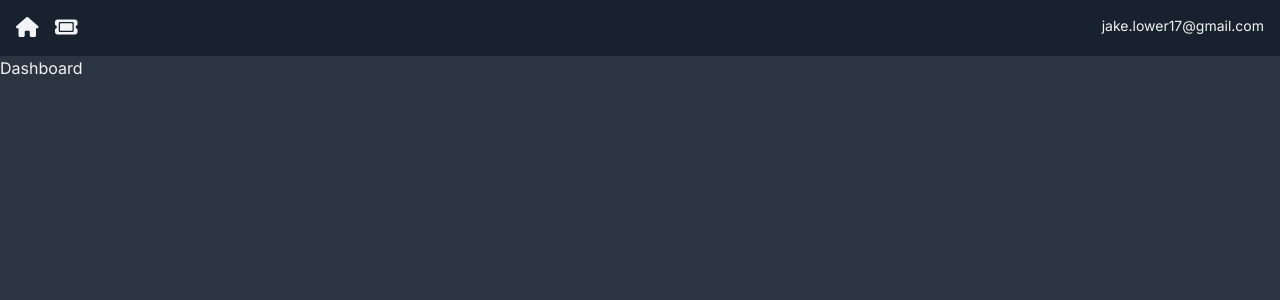
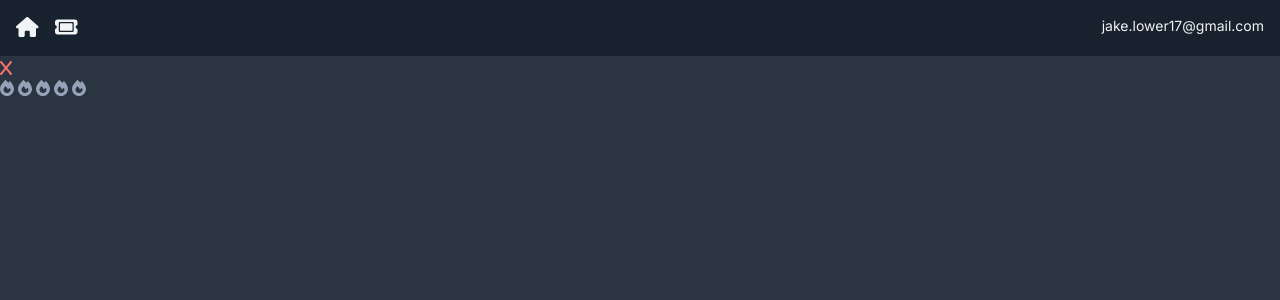
Before and after one commit to Zaid-maker/ticket-app, a Next.js app: page / in a window 1280 px wide. Shown: the top 300 px of the page. Built offline with nearby package versions, Linux system fonts and the light colour scheme.

Commit message:
PriorityDisplay

```diff
--- /dev/null
+++ b/app/(components)/PriorityDisplay.jsx
@@ -0,0 +1,39 @@
+import { faFire } from "@fortawesome/free-solid-svg-icons";
+import { FontAwesomeIcon } from "@fortawesome/react-fontawesome";
+
+const PriorityDisplay = ({ priority }) => {
+  return (
+    <div className="flex justify-start align-baseline">
+      <FontAwesomeIcon
+        icon={faFire}
+        className={` pr-1 ${
+          priority > 0 ? " text-red-400" : " text-slate-400"
+        }`}
+      />
+      <FontAwesomeIcon
+        icon={faFire}
+        className={` pr-1 ${
+          priority > 1 ? " text-red-400" : " text-slate-400"
+        }`}
+      />
+      <FontAwesomeIcon
+        icon={faFire}
+        className={`  pr-1 ${
+          priority > 2 ? " text-red-400" : " text-slate-400"
+        }`}
+      />
+      <FontAwesomeIcon
+        icon={faFire}
+        className={` pr-1 ${
+          priority > 3 ? " text-red-400" : " text-slate-400"
+        }`}
+      />
+      <FontAwesomeIcon
+        icon={faFire}
+        className={` ${priority > 4 ? " text-red-400" : " text-slate-400"}`}
+      />
+    </div>
+  );
+};
+
+export default PriorityDisplay;
--- /dev/null
+++ b/app/(components)/TicketCard.jsx
@@ -0,0 +1,13 @@
+import DeleteBlock from "./DeleteBlock";
+import PriorityDisplay from "./PriorityDisplay";
+
+const TicketCard = () => {
+  return (
+    <div>
+      <DeleteBlock />
+      <PriorityDisplay />
+    </div>
+  );
+};
+
+export default TicketCard;
--- a/app/page.jsx
+++ b/app/page.jsx
@@ -1,5 +1,11 @@
+import TicketCard from "./(components)/TicketCard";
+
 const Dashboard = () => {
-  return <div>Dashboard</div>;
+  return (
+    <div>
+      <TicketCard />
+    </div>
+  );
 };
 
 export default Dashboard;
```
